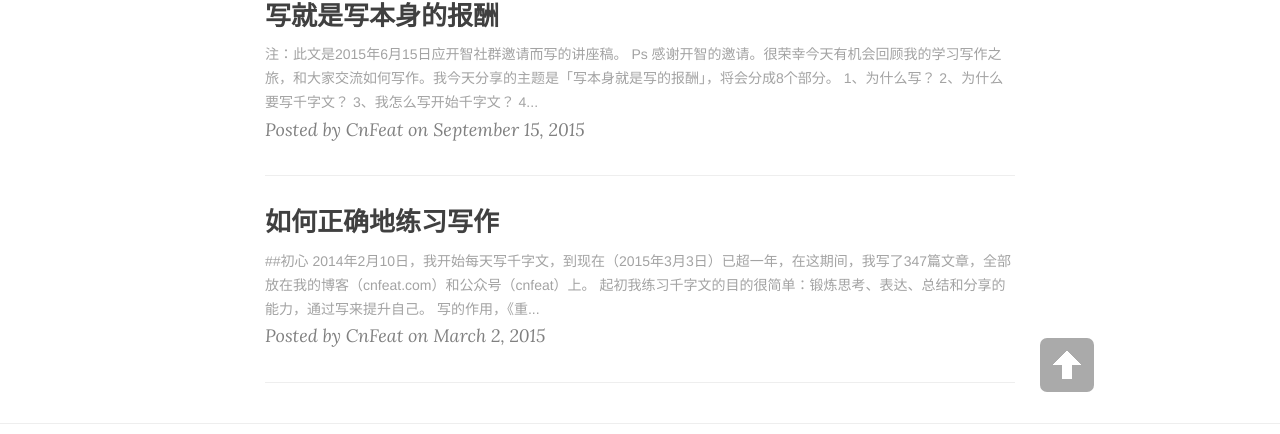
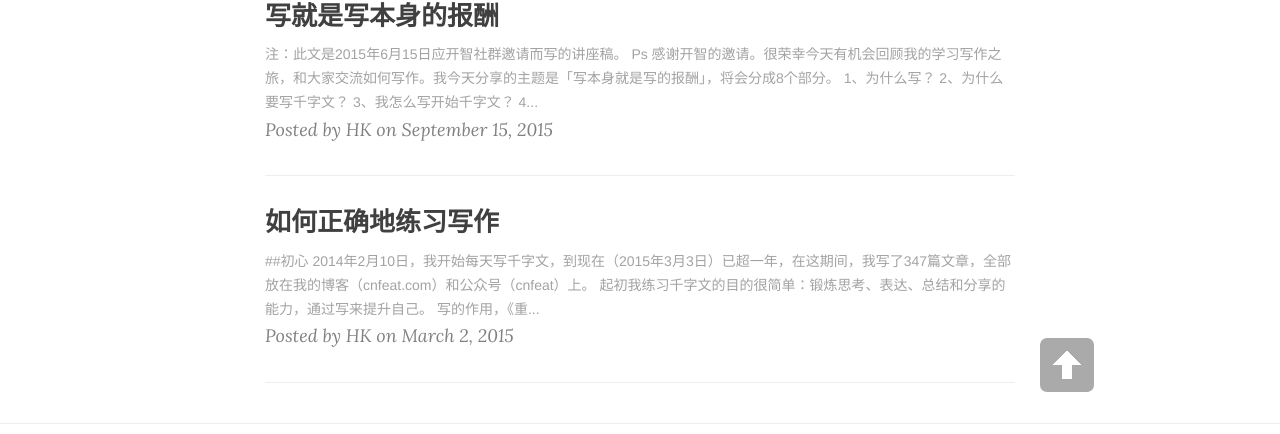
Before and after one commit to MinpuKang/minpukang.github.io, a Jekyll site: the page built from index.html, in a window 1280 px wide. Shown: the part 478-912 px from the top of the page. Built offline with Jekyll 4.4.1, drawn with Linux system fonts in a browser that asks for light colours; nearby versions of some CDN libraries; the list of posts is cut into pages by our own code.

Commit message:
Update ico

```diff
--- a/_config.yml
+++ b/_config.yml
@@ -43,7 +43,7 @@ defaults:
       type: "posts"
     values:
       layout: "post"
-      author: "CnFeat"
+      author: "HK"
       header-img: "img/green.jpg" # We don't want posts without a header image, that whould mean white on white
 
 # Comments
```
Also changed, not shown: about.md (+5 -5 lines), milestone.md (+1 -1 lines), img/HK.jpg (added), img/favicon.ico, img/favicon.png, 2 other files.
